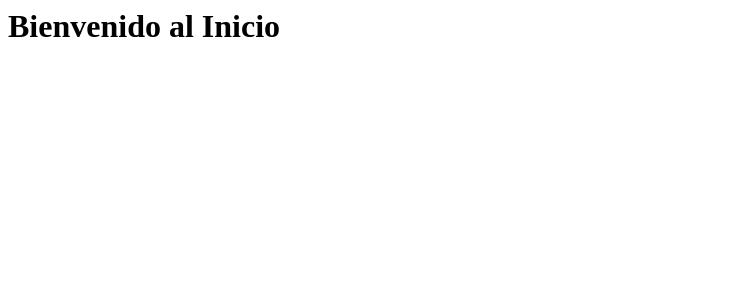
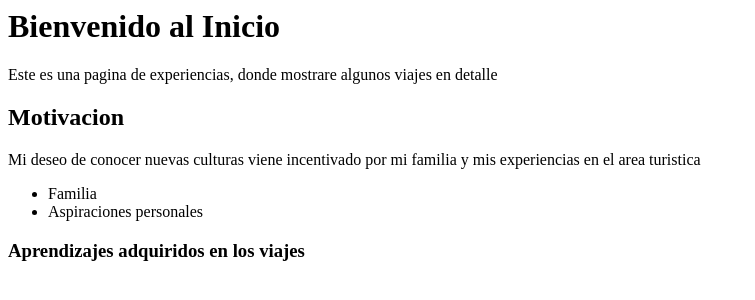
Before and after one commit to BiancaBermudez/primersitioweb, a plain HTML site: page inicio.html in a window 1280 px wide. Shown: the whole page, without its empty margins (0-755 px from the left). Drawn offline with Linux system fonts and the light colour scheme.

Commit message:
Actualizando contenido2

```diff
--- a/inicio.html
+++ b/inicio.html
@@ -7,6 +7,13 @@
 </head>
 <body>
     <h1>Bienvenido al Inicio</h1>
-
+    <p>Este es una pagina de experiencias, donde mostrare algunos viajes en detalle</p>
+    <h2>Motivacion</h2>
+    <p>Mi deseo de conocer nuevas culturas viene incentivado por mi familia y mis experiencias en el area turistica</p>
+    <ul>
+        <li>Familia</li>
+        <li>Aspiraciones personales</li>
+    </ul>
+    <h3>Aprendizajes adquiridos en los viajes</h3>
 </body>
 </html>
```
Also changed, not shown: proyectos.html (line endings or trailing spaces).
